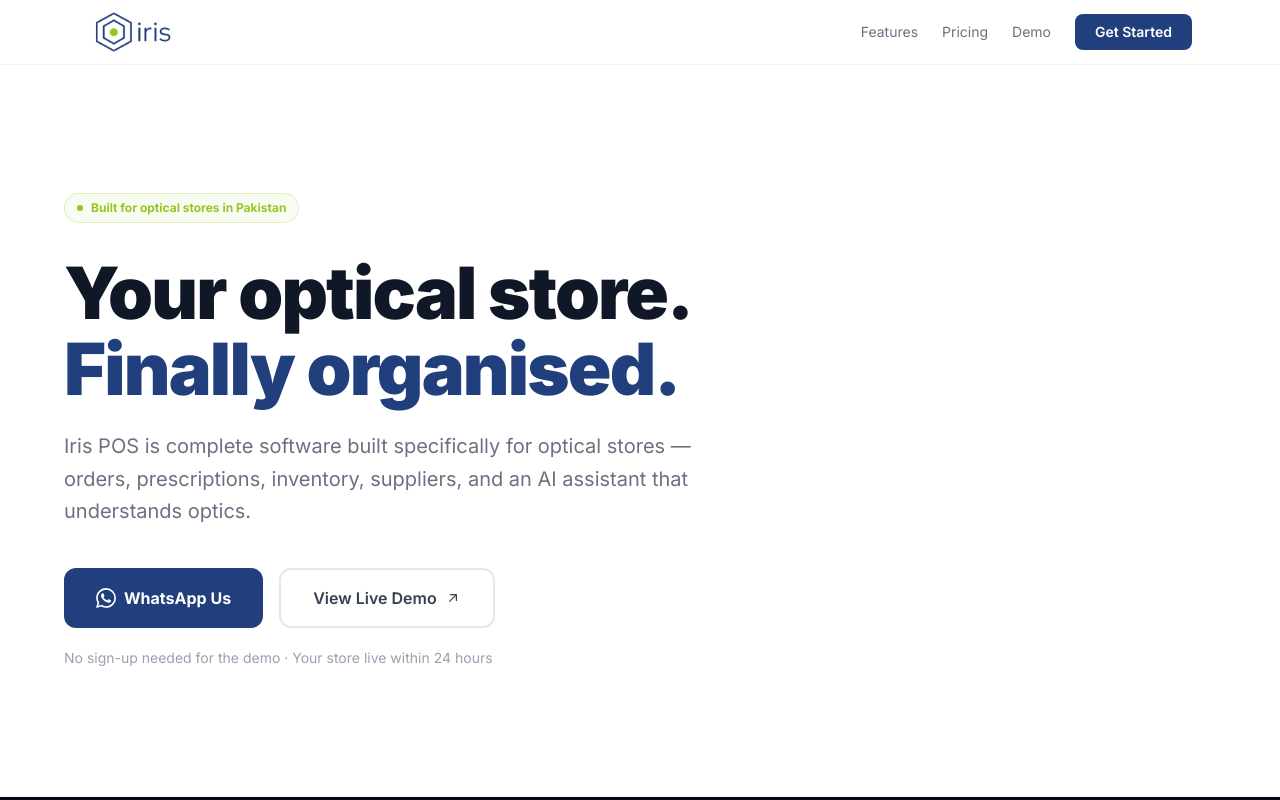
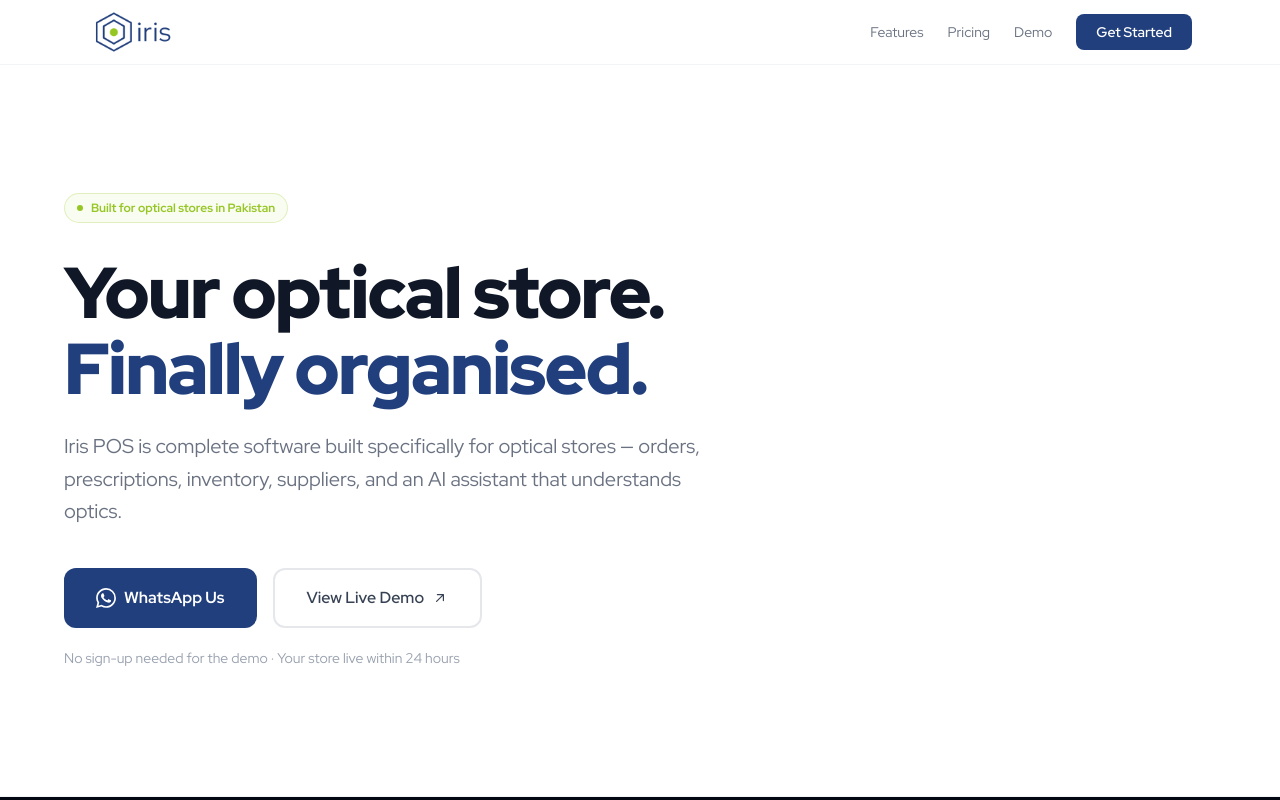
Before and after one commit to huxaifazulfiqar/getiris-landing, a Next.js app: page / in a window 1280 px wide. Shown: the top 800 px of the page. Built offline with nearby package versions, Linux system fonts and the light colour scheme.

Commit message:
Change font to Red Hat Display

```diff
--- a/app/layout.tsx
+++ b/app/layout.tsx
@@ -1,8 +1,8 @@
 import type { Metadata } from "next";
-import { Inter } from "next/font/google";
+import { Red_Hat_Display } from "next/font/google";
 import "./globals.css";
 
-const inter = Inter({ subsets: ["latin"] });
+const redHatDisplay = Red_Hat_Display({ subsets: ["latin"], weight: ["400", "500", "600", "700", "800", "900"] });
 
 export const metadata: Metadata = {
   title: "Iris POS — by Iris Technologies",
@@ -12,7 +12,7 @@
 export default function RootLayout({ children }: { children: React.ReactNode }) {
   return (
     <html lang="en" className="h-full">
-      <body className={`${inter.className} min-h-full`}>{children}</body>
+      <body className={`${redHatDisplay.className} min-h-full`}>{children}</body>
     </html>
   );
 }
```
